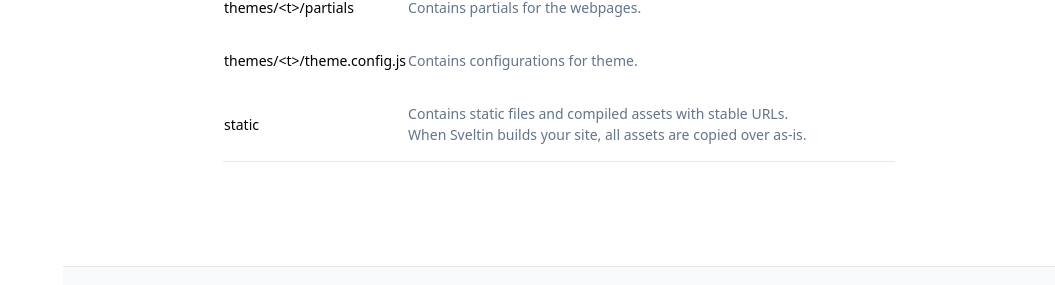
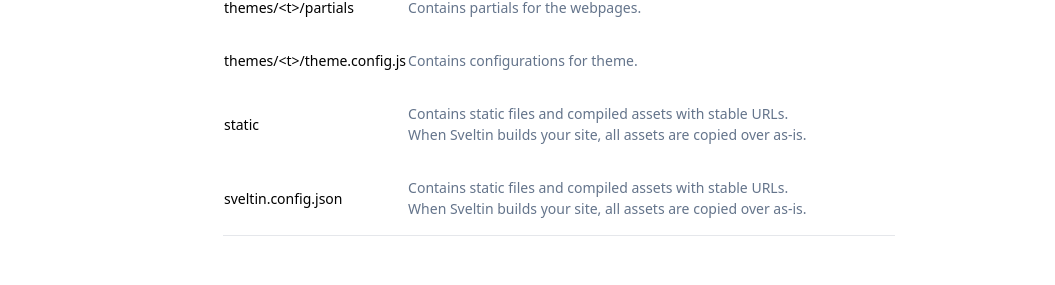
Before and after one commit to sveltinio/docs, a SvelteKit app: page /project-structure in a window 1280 px wide. Shown: the part 2405-2690 px from the top of the page, without its empty margins (225-1280 px from the left). Built offline with nearby package versions, Linux system fonts and the light colour scheme.

Commit message:
chore(structure.js): sveltin.config.json file added

```diff
--- a/data/structure.js
+++ b/data/structure.js
@@ -73,6 +73,11 @@ const projectStructure = [
 		name: 'static',
 		purpose:
 			'Contains static files and compiled assets with stable URLs.<br/>When Sveltin builds your site, all assets are copied over as-is.'
+	},
+	{
+		name: 'sveltin.config.json',
+		purpose:
+			'Contains static files and compiled assets with stable URLs.<br/>When Sveltin builds your site, all assets are copied over as-is.'
 	}
 ];
 
```
